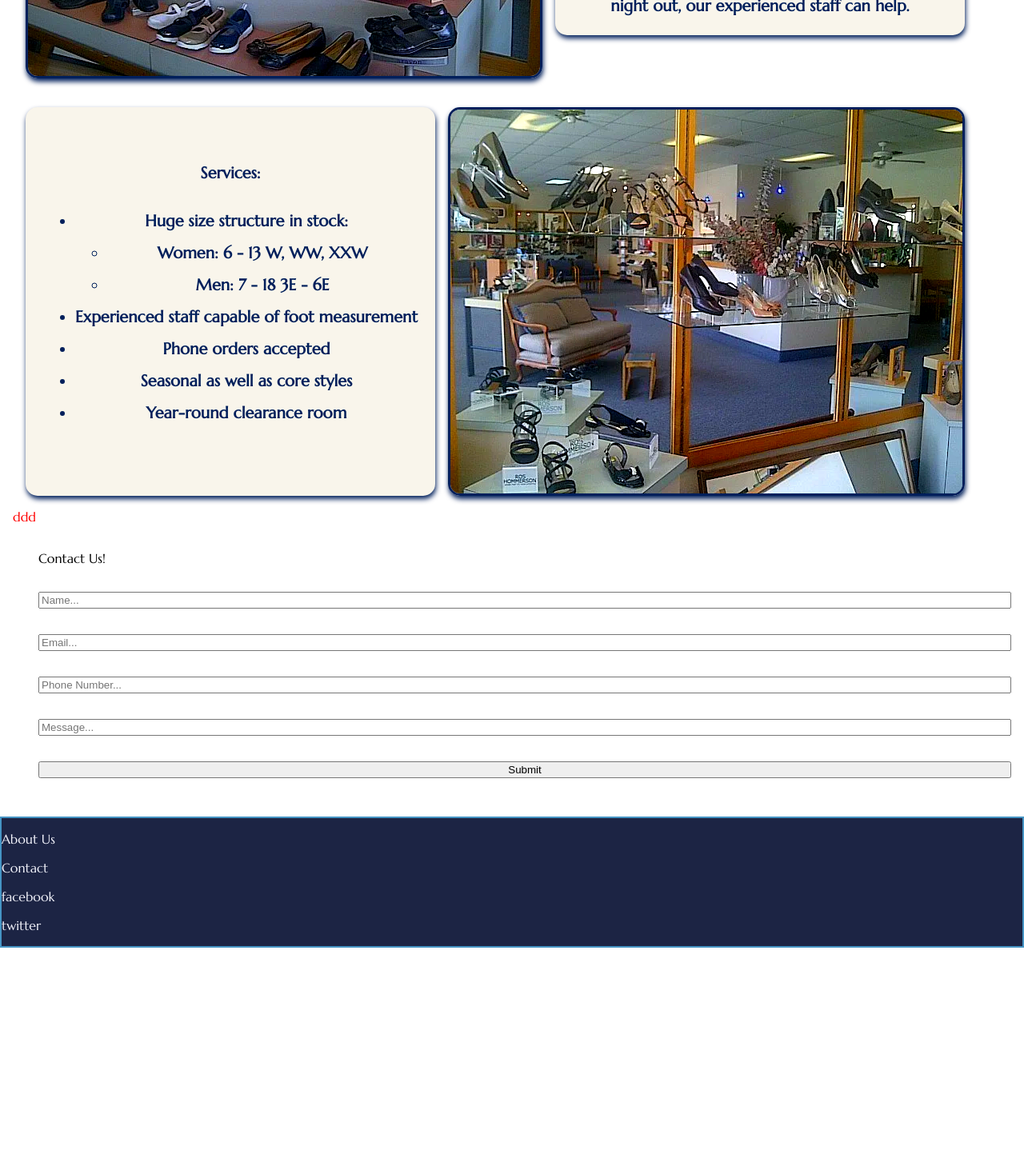
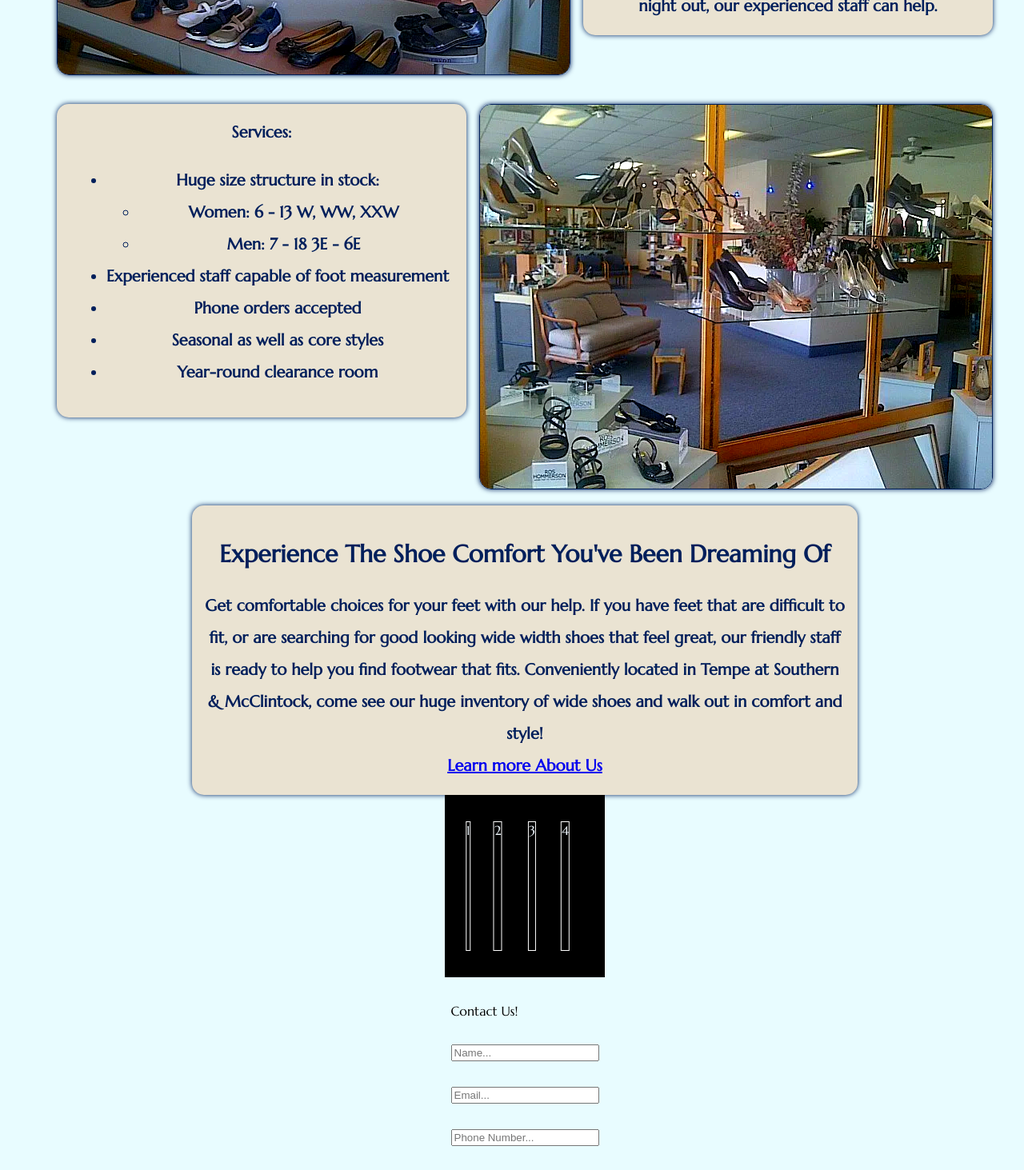
Before and after one commit to jaugs/shoe_store, a React (Create React App) app: page /#/ in a window 1280 px wide. Shown: the part 580-2043 px from the top of the page at 80% size. Before the commit the page ends 1765 px from the top, so only its background shows below. Built offline with nearby package versions, Linux system fonts and the light colour scheme.

Commit message:
added about page/started brand carousel

```diff
--- /dev/null
+++ b/src/components/aboutUs.js
@@ -0,0 +1,27 @@
+import { Link } from "react-router-dom"
+
+export default function AboutUs () {
+
+
+        return (
+            <section className="aboutContainer">
+                <h2>Experience The Shoe Comfort You've Been Dreaming Of</h2>
+                <div className="aboutText">
+                    Get comfortable choices for your feet with our help.
+                    If you have feet that are difficult to fit, or are searching for good looking wide width shoes that feel great,
+                    our friendly staff is ready to  help you find footwear that fits.
+                    Conveniently located in Tempe at Southern & McClintock, come see our huge inventory of wide shoes
+                    and walk out in comfort and style!
+                </div>
+                <Link
+                    className="aboutLink"
+                    to="/about-otherwides"
+                >Learn more About Us
+                </Link>
+
+
+
+
+            </section>
+        )
+}
--- a/src/components/animate.js
+++ b/src/components/animate.js
@@ -38,23 +38,23 @@ const useElementOnScreen = (options) => {
 
 const AnimateOnScroll = (props) => {
 
-    const { children, reappear, threshold  } = props
+    const { children, reappear, threshold, right  } = props
 
     const visibleStyle = {
-        transitionDuration: '1000',
         opacity: '100',
         blur: 'none',
-        color: 'red',
-       // transform: 'translate(40px, 100px)'
     }
 
-    const notVisibleStyle = {
-        color: 'blue',
-        transitionDuration: '1000',
+    const notVisibleStyleLeft = {
         opacity: '0',
-        blur: 'lg',
-       transform: 'translate(-90px, 0)'
+        transform: 'translate(-90px, 0)'
     }
+
+    const notVisibleStyleRight = {
+      opacity: '0',
+      transform: 'translate(90px, 0)'
+  }
+
 
 
 
@@ -65,7 +65,7 @@ const AnimateOnScroll = (props) => {
 
     return (
       <>
-        <div ref={containerRef} className='newDiv' style={isVisible ? visibleStyle : notVisibleStyle}>
+        <div ref={containerRef} className='animatedDiv' style={isVisible ? visibleStyle : right ? notVisibleStyleRight : notVisibleStyleLeft}>
           {children}
         </div>
       </>
--- /dev/null
+++ b/src/components/brandcarousel.js
@@ -0,0 +1,32 @@
+import { useEffect, useState } from 'react'
+import '../styles/carouselStyle.css'
+
+export default function Carousel () {
+
+    const data = ['1','2', '3', '4']
+    const [currentIndex, setCurrentIndex] = useState(0)
+
+    function carouselScroll () {
+        if (currentIndex === data.length -1) {
+            return setCurrentIndex(0)
+        }
+        return setCurrentIndex(currentIndex +1)
+    }
+
+    useEffect(() => {
+        const interval = setInterval(() => {carouselScroll()}, 3000)
+        return () => clearInterval(interval)
+    })
+
+    return (
+        <div className='carouselContainer'>
+            {data.map((item, index) => {
+                return <div className='card'
+                            style={{transform: `translate(-${currentIndex *100}%)`}}
+                            key={index}
+                            >{item}</div>
+            })}
+
+        </div>
+    )
+}
--- a/src/components/header.js
+++ b/src/components/header.js
@@ -31,7 +31,7 @@ export default function Header(props) {
             <div className='rightLinks'>
                 <Link
                     className='headerLink'
-                    to='/about'>About Us
+                    to='/about_otherwides'>About Us
                 </Link>
                 <Link
                     className='headerLink'
--- a/src/components/homepage.js
+++ b/src/components/homepage.js
@@ -4,14 +4,10 @@ import storePic2 from '../images/store2.png'
 //import { useEffect, useRef, useState } from "react";
 import AnimateOnScroll from './animate'
 import Contact from './contact'
+import AboutUs from './aboutUs'
+import Carousel from './brandcarousel'
+
 export default function Homepage (props) {
-
-   // let observer = new IntersectionObserver(callback, options);
-
-    // const options = {
-    //     threshold: 0,
-    //     reappear: false,
-    //   }
 
 
     return (
@@ -21,17 +17,25 @@ export default function Homepage (props) {
                     children={<img className='shopImage' src= {storePic} alt='store display' />}
                     reappear={true}
                     threshold={.5}
+                    right={false}
                 />
-                <div className='descriptionContainer'>
+                <AnimateOnScroll
+                    children={<div className='descriptionContainer'>
                                 <div className='description'>
                                 Welcome to Otherwides Wide Shoes, we are an independent full-service shoe store that specializes in wide and extra-wide width shoes for men and women.
                                 We have a huge selection of in-stock footwear, these include dress, casual, sandals, boots, work and athletic shoes.
                                 From properly measuring your feet, fitting orthotics, finding comfortable work shoes,
                                 getting fit in a top-of-the-line running shoe to finding the perfect evening shoe for that special night out, our experienced staff can help.
                                 </div>
-                </div>
+                            </div>}
+                    reappear={true}
+                    threshold={.5}
+                    right={true}
+                />
             </div>
             <div className='secondSection'>
+                <AnimateOnScroll
+                    children={
                         <div className='services'>Services:
                         <ul>
                             <li>Huge size structure in stock:
@@ -45,10 +49,27 @@ export default function Homepage (props) {
                             <li>Seasonal as well as core styles</li>
                             <li>Year-round clearance room</li>
                         </ul>
+                        </div>}
+                    reappear={true}
+                    threshold={.3}
+                    right={false}
+                />
+                <AnimateOnScroll
+                    children={<img className='shopImage' src= {storePic2} alt='second store display' />}
+                    reappear={true}
+                    threshold={.3}
+                    right={true}
+                />
             </div>
-                 <img className='shopImage' src= {storePic2} alt='second store display' />
+            <div className='thirdSection'>
+            <AnimateOnScroll
+                children={<AboutUs />}
+                reappear={true}
+                threshold={.3}
+                right={true}
+            />
             </div>
-            <AnimateOnScroll children={<div>ddd</div>} reappear={true} threshold={.1} right={false} />
+            <Carousel></Carousel>
             <Contact></Contact>
         </div>
     )
--- /dev/null
+++ b/src/styles/carouselStyle.css
@@ -0,0 +1,18 @@
+
+.carouselContainer {
+    color: aliceblue;
+    background-color: black;
+    border: 1px solid black;
+    padding: 2rem;
+    display: flex;
+    flex-direction: row;
+    gap:2rem;
+    flex-wrap: nowrap;
+    overflow: hidden;
+}
+
+.card {
+    height: 10rem;
+    border: 1px solid white;
+    transition: 1s cubic-bezier(0.39, 0.57, 0.56, 1);
+}
--- a/src/styles/homepageStyle.css
+++ b/src/styles/homepageStyle.css
@@ -1,19 +1,21 @@
 
 
 .homepage {
-    background-color: #ffff;
+    background-color: #E8FCFF;
     height: auto;
     width: 100%;
     display: flex;
     flex-direction: column;
+    justify-content: center;
+    align-items: center;
     padding: 1rem;
 }
 
 .shopImage {
-    border: 3px solid #001F5B;
+    border: 1px solid #001F5B;
     border-radius: 15px;
     width: fit-content;
-    box-shadow: 1px 4px 6px #001F5B;
+    box-shadow: 0px 0px 6px #001F5B;
 }
 
 .firstSection, .secondSection {
@@ -23,37 +25,33 @@
     padding: 1rem;
 }
 
-.description, .services {
+.description, .services, .aboutContainer {
     text-align: center;
     font-size: 20px;
     font-weight: 600;
     line-height: 2.5rem;
     width: 30rem;
-    background-color: #F9F5EB;
+    background-color: #EAE3D2;
     color: #001F5B;
     display: flex;
     justify-content: center;
     align-items: center;
     padding: 1rem;
-    box-shadow: 1px 4px 6px #001F5B;
+    box-shadow: 0px 0px 6px #001F5B;
     border-radius: 15px;
 }
 
-.description {
-    animation: fade-left 1s ease-in;
-    /* animation-duration: 1s;
-    animation-name: slidein;
-    animation-iteration-count: 1;
-    animation-direction: alternate; */
+.aboutContainer {
+    width: 50rem;
+    flex-direction: column;
 }
 
 .services {
     flex-direction: column;
 }
 
-.newDiv {
+.animatedDiv {
     transition-duration: 1s;
-
 }
 
 .contactForm {
```
Lines whose indentation alone changed are shown as unchanged.
